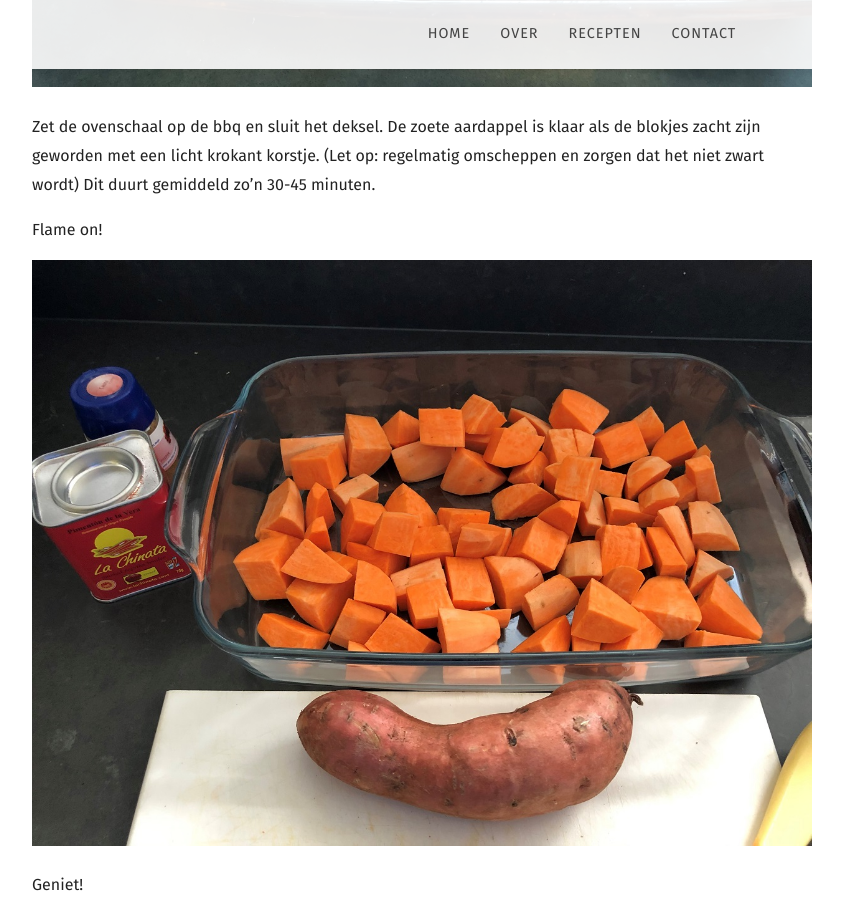
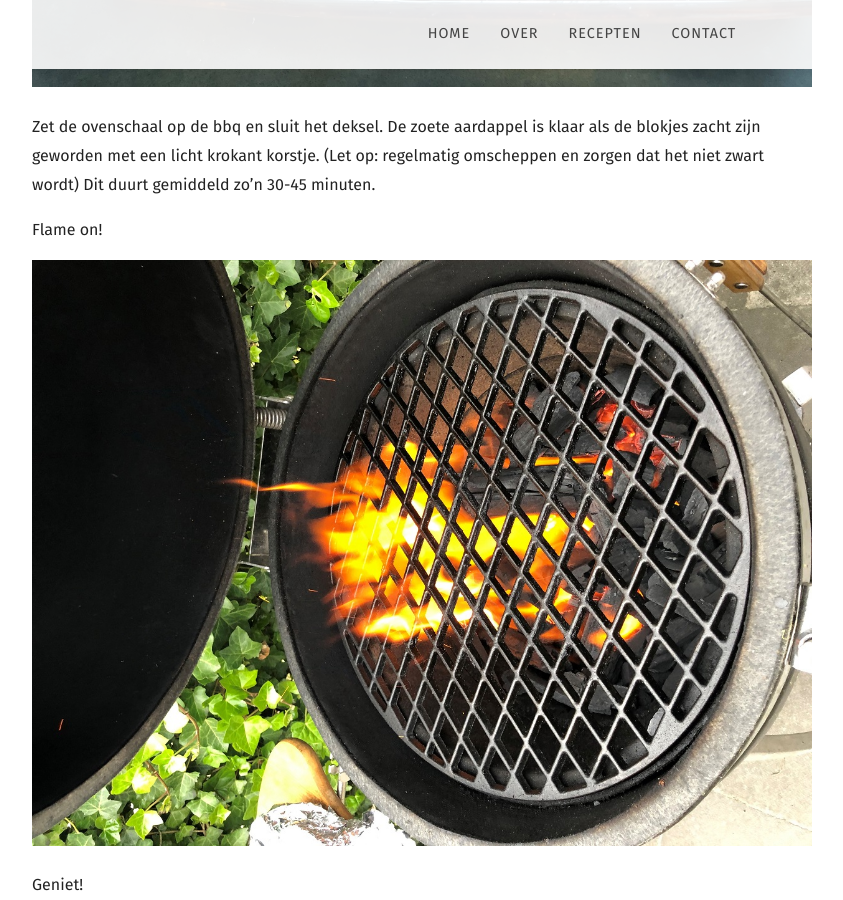
Before and after one commit to wortell/culinair, a Jekyll site: the page built from _posts/2020-05-06-spicy-sweet-potato.md, in a window 1280 px wide and 900 px high, scrolled down 2563 px. Shown: the whole window, without its empty margins (58-901 px from the left). Built offline with Jekyll 4.4.1, drawn with Linux system fonts in a browser that asks for light colours; nearby versions of some CDN libraries; some web fonts are replaced.

Commit message:
Spicy Sweet Potato
Spicy Sweet Potato

```diff
--- a/_posts/2020-05-06-spicy-sweet-potato.md
+++ b/_posts/2020-05-06-spicy-sweet-potato.md
@@ -45,10 +45,10 @@ Zet de ovenschaal op de bbq en sluit het deksel. De zoete aardappel is klaar als
 
 Flame on!
 
-![Bijgerecht](https://raw.githubusercontent.com/wortell/culinair/master/fotos/spicysweetpotato/1.jpg)
+![Bijgerecht](https://raw.githubusercontent.com/wortell/culinair/master/fotos/spicysweetpotato/3.jpg)
 
 Geniet!
 
-![Bijgerecht](https://raw.githubusercontent.com/wortell/culinair/master/fotos/spicysweetpotato/1.jpg)
+![Bijgerecht](https://raw.githubusercontent.com/wortell/culinair/master/fotos/spicysweetpotato/4.jpg)
 
 Creds to [BBQ-helden.nl](http://www.bbq-helden.nl) voor dit recept!
```
